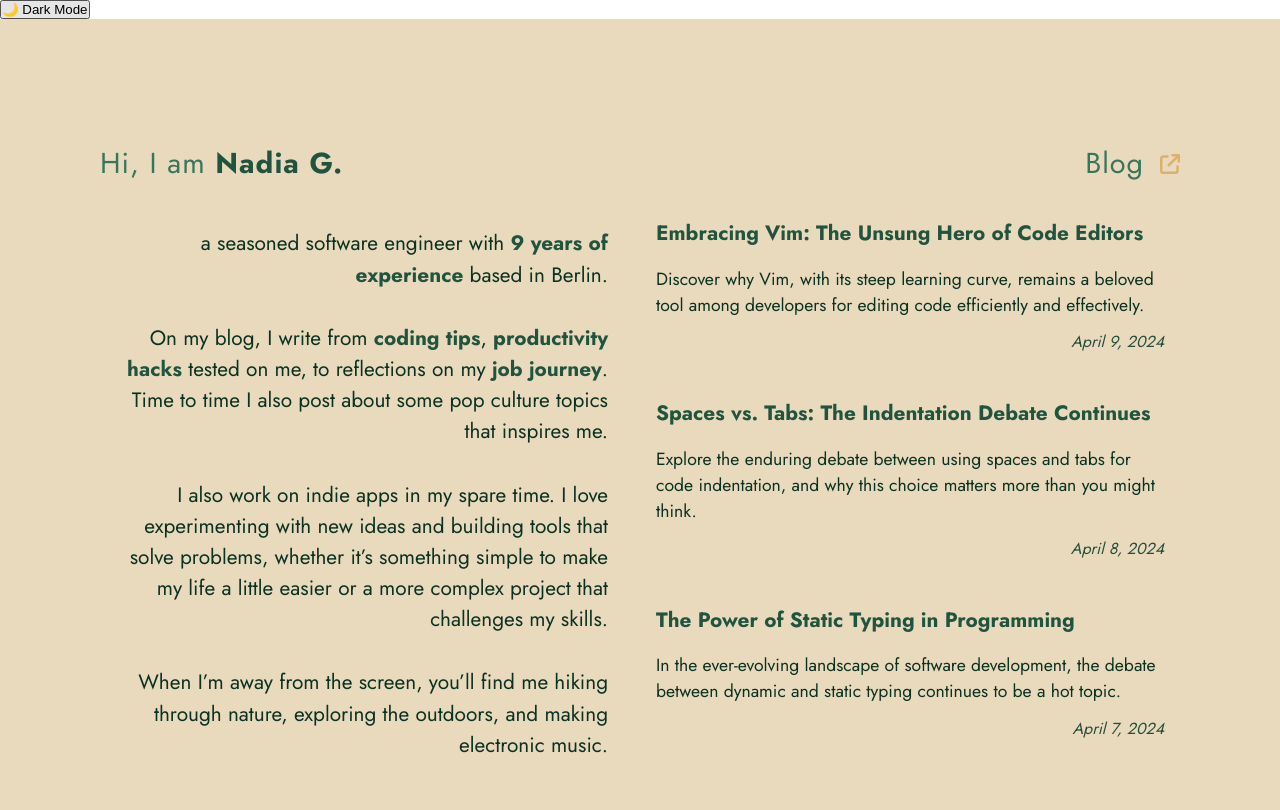
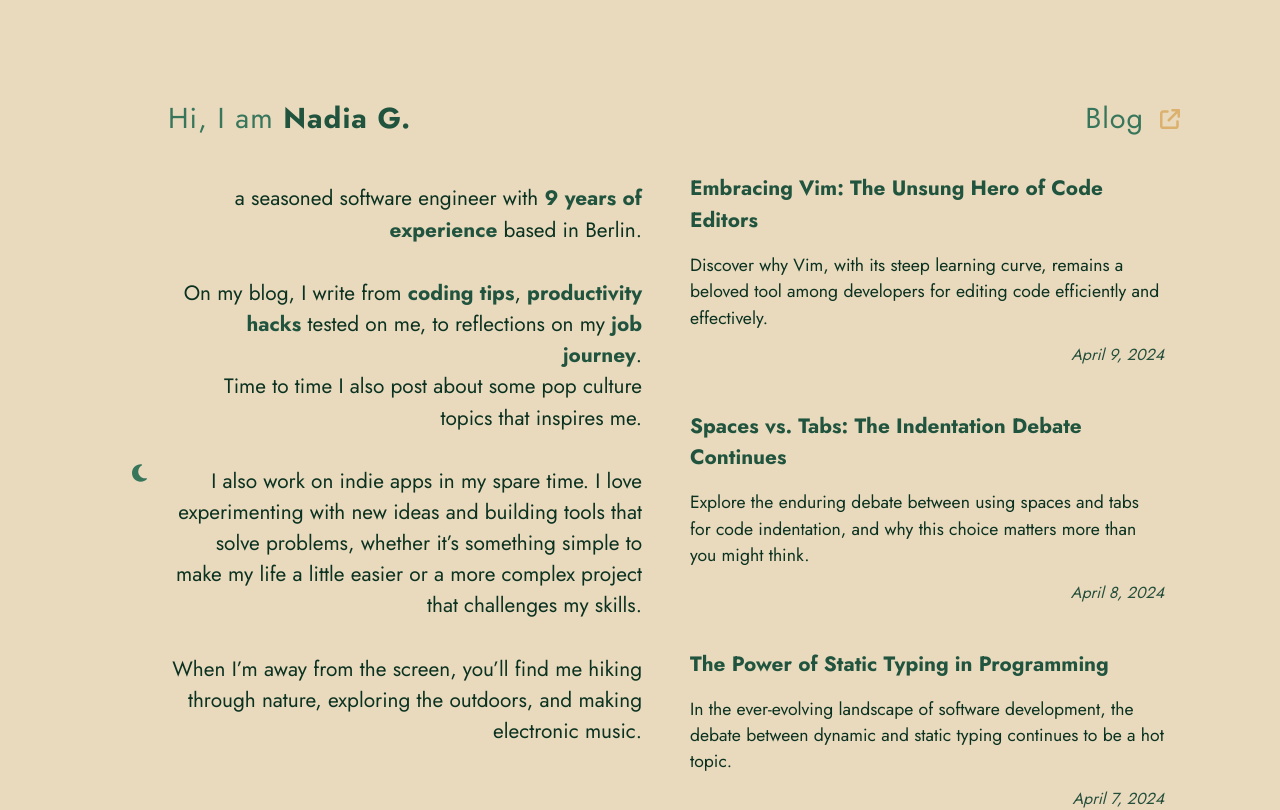
Before and after one commit to JackGarrus/nadyg-website, a Next.js app: page / in a window 1280 px wide. Shown: the top 810 px of the page. Built offline with nearby package versions, Linux system fonts and the light colour scheme.

Commit message:
improve theme toogle

```diff
--- /dev/null
+++ b/src/app/icons/Moon.tsx
@@ -0,0 +1,20 @@
+interface Props {
+  className: string;
+  color: string;
+}
+
+const Moon = ({ className, color }: Props) => {
+  return (
+    <svg
+      xmlns="http://www.w3.org/2000/svg"
+      viewBox="0 0 512 512"
+      className={className}
+    >
+      <path
+        fill={color}
+        d="M223.5 32C100 32 0 132.3 0 256S100 480 223.5 480c60.6 0 115.5-24.2 155.8-63.4c5-4.9 6.3-12.5 3.1-18.7s-10.1-9.7-17-8.5c-9.8 1.7-19.8 2.6-30.1 2.6c-96.9 0-175.5-78.8-175.5-176c0-65.8 36-123.1 89.3-153.3c6.1-3.5 9.2-10.5 7.7-17.3s-7.3-11.9-14.3-12.5c-6.3-.5-12.6-.8-19-.8z"
+      />
+    </svg>
+  );
+};
+export default Moon;
--- /dev/null
+++ b/src/app/icons/Sun.tsx
@@ -0,0 +1,20 @@
+interface Props {
+  className: string;
+  color: string;
+}
+
+const Sun = ({ className, color }: Props) => {
+  return (
+    <svg
+      xmlns="http://www.w3.org/2000/svg"
+      viewBox="0 0 512 512"
+      className={className}
+    >
+      <path
+        fill={color}
+        d="M361.5 1.2c5 2.1 8.6 6.6 9.6 11.9L391 121l107.9 19.8c5.3 1 9.8 4.6 11.9 9.6s1.5 10.7-1.6 15.2L446.9 256l62.3 90.3c3.1 4.5 3.7 10.2 1.6 15.2s-6.6 8.6-11.9 9.6L391 391 371.1 498.9c-1 5.3-4.6 9.8-9.6 11.9s-10.7 1.5-15.2-1.6L256 446.9l-90.3 62.3c-4.5 3.1-10.2 3.7-15.2 1.6s-8.6-6.6-9.6-11.9L121 391 13.1 371.1c-5.3-1-9.8-4.6-11.9-9.6s-1.5-10.7 1.6-15.2L65.1 256 2.8 165.7c-3.1-4.5-3.7-10.2-1.6-15.2s6.6-8.6 11.9-9.6L121 121 140.9 13.1c1-5.3 4.6-9.8 9.6-11.9s10.7-1.5 15.2 1.6L256 65.1 346.3 2.8c4.5-3.1 10.2-3.7 15.2-1.6zM160 256a96 96 0 1 1 192 0 96 96 0 1 1 -192 0zm224 0a128 128 0 1 0 -256 0 128 128 0 1 0 256 0z"
+      />
+    </svg>
+  );
+};
+export default Sun;
--- a/src/app/page.tsx
+++ b/src/app/page.tsx
@@ -15,8 +15,8 @@ import ThemeToggle from "./theme/ThemeToggle";
 export default function Home() {
   return (
     <>
-      <ThemeToggle />
       <Section>
+        <ThemeToggle />
         <section className={s.yapSection}>
           <AboutSection />
         </section>
--- a/src/app/style/globals.css
+++ b/src/app/style/globals.css
@@ -10,6 +10,10 @@ body {
   font-family: Arial, Helvetica, sans-serif;
   -webkit-font-smoothing: antialiased;
   -moz-osx-font-smoothing: grayscale;
+}
+
+.theme-transition {
+  transition: background-color 1s ease, color 1s ease;
 }
 
 * {
@@ -27,6 +31,16 @@ a.link:hover {
   color: #249754;
 }
 
+button {
+  background: transparent;
+  border: none;
+  padding: 1rem;
+}
+
+button:hover {
+  cursor: pointer;
+}
+
 .icon {
   height: 20px;
   color: var(--accent);
--- a/src/app/theme/ThemeToggle.tsx
+++ b/src/app/theme/ThemeToggle.tsx
@@ -1,5 +1,7 @@
 "use client";
 
+import Moon from "../icons/Moon";
+import Sun from "../icons/Sun";
 import { useTheme } from "./ThemeProvider";
 
 const ThemeToggle: React.FC = () => {
@@ -7,7 +9,11 @@ const ThemeToggle: React.FC = () => {
 
   return (
     <button onClick={toggleTheme} aria-label="Cambia tema">
-      {theme === "light" ? "🌙 Dark Mode" : "☀️ Light Mode"}
+      {theme === "light" ? (
+        <Moon className="icon" color="#38765b" />
+      ) : (
+        <Sun className="icon" color="#38765b" />
+      )}
     </button>
   );
 };
```
